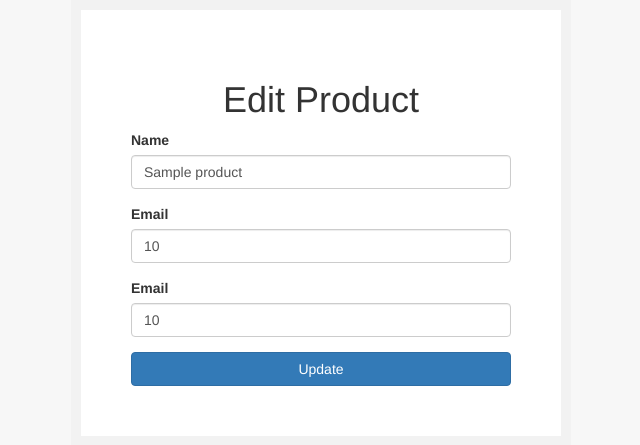
After one commit to apoorvaron/Codeigniter-CRUD, a CodeIgniter app: page /codeigniter-CRUD/crud/editProduct/1 in a window 1280 px wide. The commit adds this page. Shown: the top 445 px of the page, without its empty margins (319-959 px from the left). Run offline with CodeIgniter, Linux system fonts and the light colour scheme; tables that the repository leaves empty or names only in its code hold one stand-in row (values such as "Sample post").

Commit message:
edit details

```diff
--- a/application/controllers/Crud.php
+++ b/application/controllers/Crud.php
@@ -47,5 +47,49 @@ class Crud extends CI_Controller{
 
 
     }
+    public function editProduct($id){
+        // echo $id;
+
+        $data['singleProduct']= $this->crud_model->getSingleProduct($id);
+
+        $this->load->view('edit-view',$data);
+    }
+    public function update($id){
+        echo "1";
+        $this->form_validation->set_rules('name','Product Name','trim|required');
+        $this->form_validation->set_rules('price','Product Price','trim|required');
+        $this->form_validation->set_rules('quantity','Product Quantity','trim|required');
+
+
+
+
+        if($this->form_validation->run()==false){
+            // echo "2";
+            $data_error = [
+
+                'error'=> validation_errors()
+
+            ];
+
+            $this->session->set_flashdata($data_error);
+
+
+
+
+        }else{
+            // echo "3";
+
+            $result = $this->crud_model->updateProduct([
+                'name'=>$this->input->post('name'),
+                'price'=>$this->input->post('price'),
+                'quantity'=>$this->input->post('quantity')
+            ],$id);
+            if($result){
+                $this->session->set_flashdata('Updated','Your data has been successfully Updated');
+            }
+        }
+        // echo $this->form_validation->run();
+        redirect('crud');
+    }
 }
 ?>
--- a/application/models/crud_model.php
+++ b/application/models/crud_model.php
@@ -17,6 +17,30 @@ class Crud_model extends CI_Model{
             return false;
         }
     }
+    public function getSingleProduct($id){
+        $this->db->where('id',$id);
+        // echo $id;
+
+        $query = $this->db->get('products');
+        if($query){
+            return $query->row();
+        }else{
+
+        }
+
+    }
+    public function updateProduct($data,$id){
+        $this->db->where('id',$id);
+        // echo $id;
+
+        $query = $this->db->update('products',$data);
+        if($query){
+            return true;
+        }else{
+            return false;
+        }
+
+    }
 }
 
 
--- /dev/null
+++ b/application/views/edit-view.php
@@ -0,0 +1,72 @@
+<!DOCTYPE html>
+<html lang="en">
+<head>
+    <meta charset="UTF-8">
+    <meta http-equiv="X-UA-Compatible" content="IE=edge">
+    <meta name="viewport" content="width=device-width, initial-scale=1.0">
+    <title>Document</title>
+    <!-- Latest compiled and minified CSS -->
+<link rel="stylesheet" href="https://maxcdn.bootstrapcdn.com/bootstrap/3.4.1/css/bootstrap.min.css">
+
+<!-- jQuery library -->
+<script src="https://ajax.googleapis.com/ajax/libs/jquery/3.6.0/jquery.min.js"></script>
+
+<!-- Latest compiled JavaScript -->
+<script src="https://maxcdn.bootstrapcdn.com/bootstrap/3.4.1/js/bootstrap.min.js"></script>
+
+<style>
+    body {
+  background: #f7f7f7;
+}
+
+.form-box {
+  max-width: 500px;
+  margin: auto;
+  padding: 50px;
+  background: #ffffff;
+  border: 10px solid #f2f2f2;
+}
+
+h1, p {
+  text-align: center;
+}
+
+input, textarea {
+  width: 100%;
+}
+</style>
+
+</head>
+<body>
+    <div class="form-box">
+    <h1>Edit Product</h1>
+
+    <form action="<?php echo base_url(); ?>crud/update/<?php echo $singleProduct->id ?>" method="post">
+        <div class="form-group">
+            <label for="name">Name</label>
+            <input class="form-control" id="name" type="text" name="name" value="<?php echo $singleProduct->name; ?>">
+        </div>
+        <div class="form-group">
+            <label for="email">Email</label>
+            <input class="form-control" id="price" type="text" name="price" value="<?php echo $singleProduct->price; ?>">
+        </div>
+        <div class="form-group">
+            <label for="email">Email</label>
+            <input class="form-control" id="quantity" type="text" name="quantity" value="<?php echo $singleProduct->quantity ;?>">
+        </div>
+
+        <input class="btn btn-primary" type="submit" value="Update" name="edit" />
+        </div>
+    </form>
+    </div>
+
+<?php
+
+// print_r($singleProduct);
+
+?>
+
+
+
+</body>
+</html>
```
Also changed, not shown: application/views/crud-view.php (+15 -1 lines).
